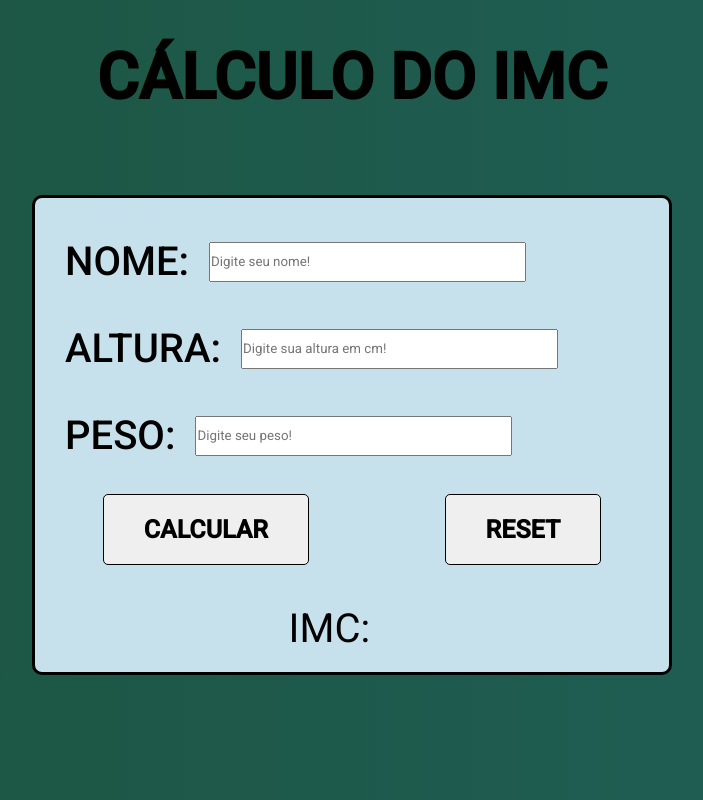
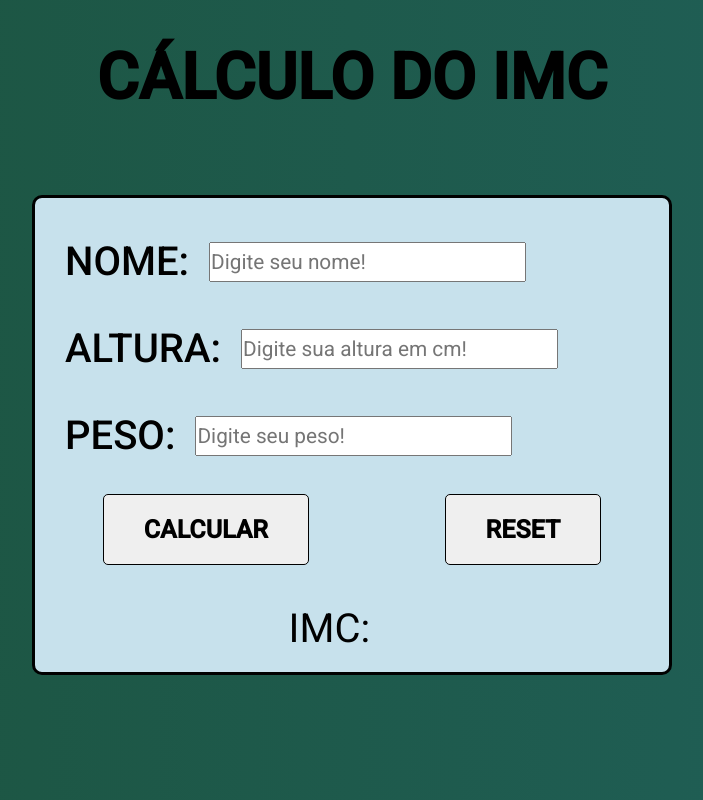
Before and after one commit to vinicius-dri/calculo-IMC, a plain HTML site: page index.html in a window 1280 px wide. Both pictures are taken after a click on the button "RESET". Shown: the whole page, without its empty margins (288-991 px from the left). Drawn offline with Linux system fonts and the light colour scheme.

Commit message:
correcao codigo JS

```diff
--- a/script.js
+++ b/script.js
@@ -1,6 +1,3 @@
-
-
-
 
 function calcular() {
     var nome = document.querySelector("#nome").value
@@ -40,6 +37,6 @@ function resetar() {
     document.querySelector("#nome").value = ''
     document.querySelector("#altura").value = ''
     document.querySelector("#peso").value = ''
-    document.querySelector("result").value = ''
-
+    document.querySelector("#result").innerHTML = ''
+    document.querySelector("#msg").innerHTML = ''
 }
--- a/style.css
+++ b/style.css
@@ -41,6 +41,7 @@ main .infos {
 #nome, #altura, #peso {
     width: 50%;
     height: 40px;
+    font-size: 1.3rem;
 }
 
 #btn {
```
